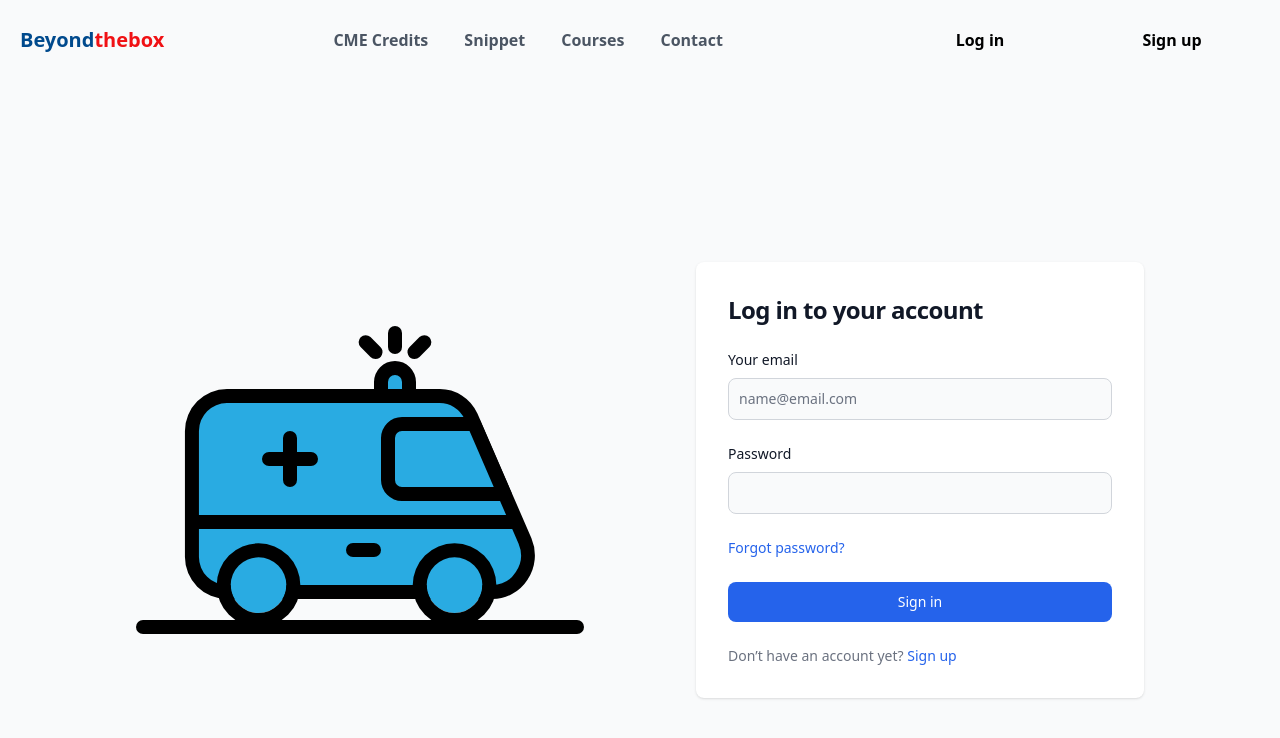
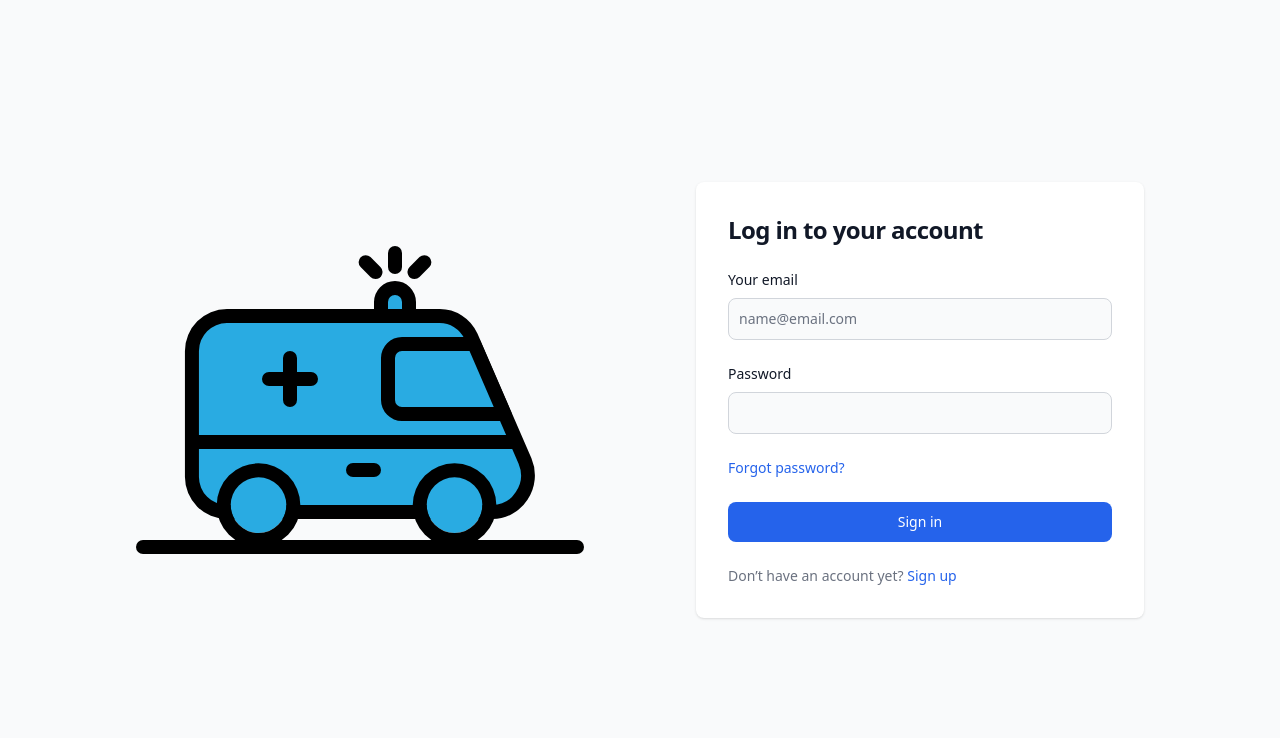
Before and after one commit to AegisofSins/bumpertalkV2, a Next.js app: page /login in a window 1280 px wide. Shown: the top 738 px of the page. Built offline with nearby package versions, Linux system fonts and the light colour scheme; no server answers.

Commit message:
Test added hidden to navbar header

```diff
--- a/components/navbar.jsx
+++ b/components/navbar.jsx
@@ -34,7 +34,7 @@ export default function Navbar(){
 
 
 	return(
-		<header className="flex justify-between items-center p-5 bg-gray-50">
+		<header className="hidden flex justify-between items-center p-5 bg-gray-50">
 			<div className="flex w-full lg:w-auto items-center">
         <Link href="/" className="logo">
 					<span className="font-bold text-blue1">Beyond</span>
```
